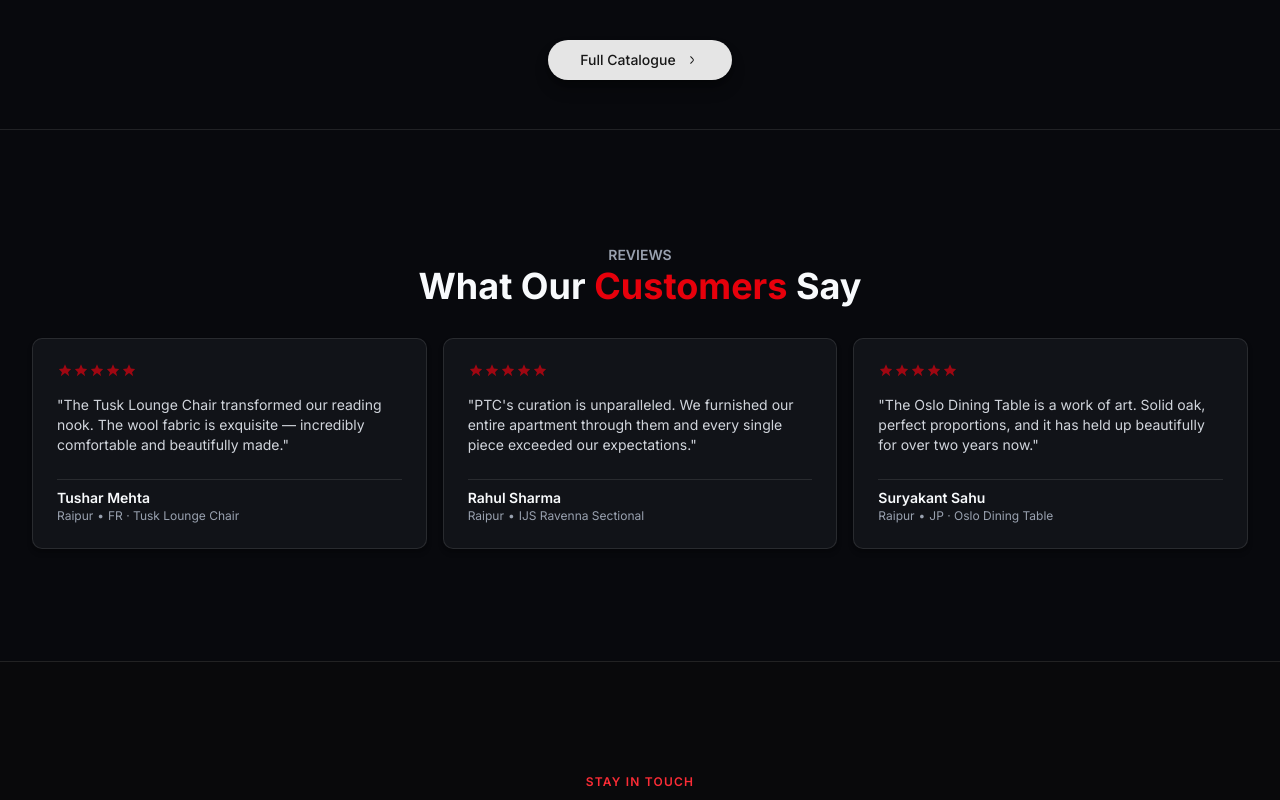
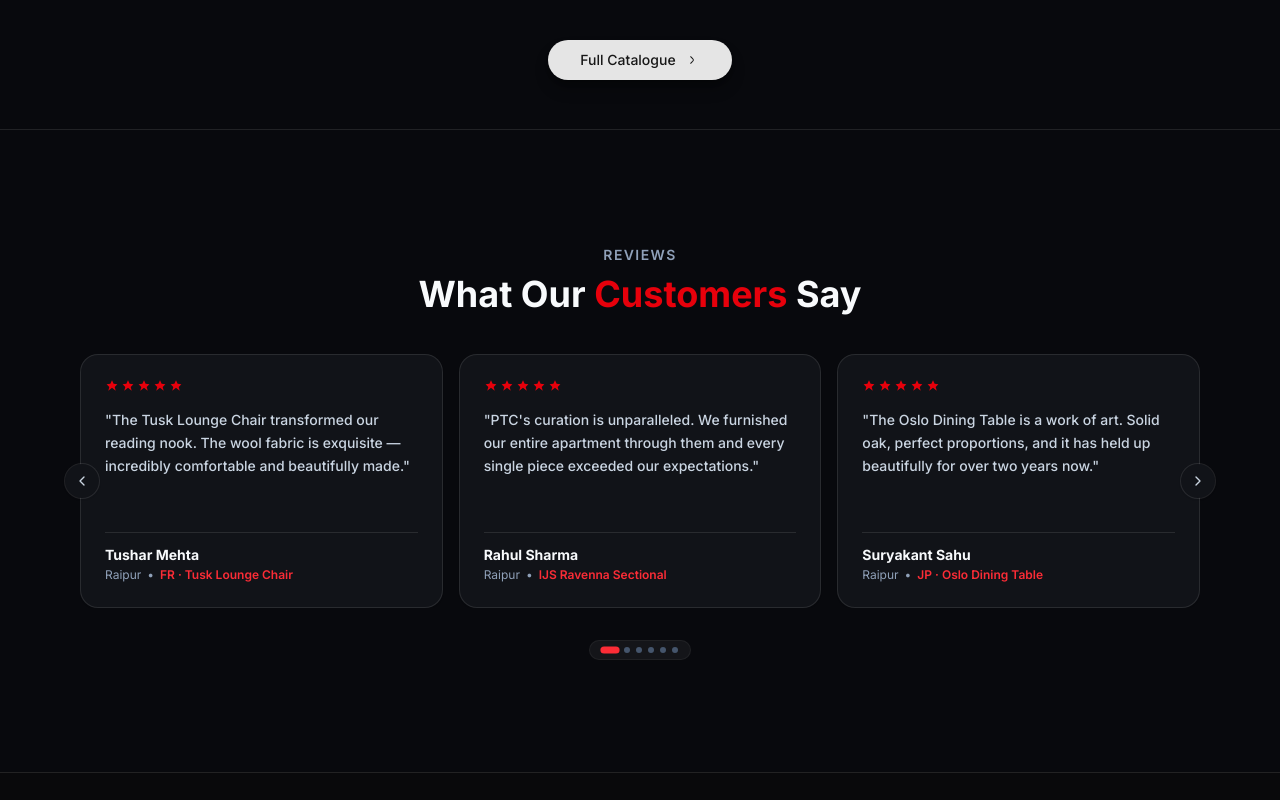
Before and after one commit to Hindustaan-Innovation-pvt-ltd/ptc_furnitures, a Next.js app: page / in a window 1280 px wide. Shown: the part 1140-1940 px from the top of the page. Built offline with nearby package versions, Linux system fonts and the light colour scheme; no server answers; the database is empty.

Commit message:
feat: integrate MongoDB with watermark syncing, update GA ID, and add advanced product card component with review capabilities.

```diff
--- a/docker-compose.yml
+++ b/docker-compose.yml
@@ -27,7 +27,7 @@ services:
     environment:
       - NODE_ENV=production
       - MONGODB_URI=mongodb://mongodb:27017/ptc_furnitures
-      - NEXT_PUBLIC_GOOGLE_ANALYTICS_ID=G-R8LPMY4PN7
+      - NEXT_PUBLIC_GOOGLE_ANALYTICS_ID=G-JGB09E5S7F
       - MSG91_AUTH_KEY=${MSG91_AUTH_KEY}
       - MSG91_TEMPLATE_ID=${MSG91_TEMPLATE_ID}
       - ADMIN_SMS_RECIPIENT=${ADMIN_SMS_RECIPIENT}
--- a/src/app/(root)/dealers/page.tsx
+++ b/src/app/(root)/dealers/page.tsx
@@ -43,7 +43,7 @@ const TRANSLATIONS = {
     labelCity: "City *",
     labelEmail: "Email Address (Optional)",
     placeholderName: "e.g. Rahul Kumar",
-    placeholderPhone: "e.g. +91 9999999999",
+    placeholderPhone: "e.g. +91 99999 99999",
     placeholderCity: "e.g. Mumbai",
     placeholderEmail: "e.g. someone@example.com",
     btnSubmit: "Submit Partnership Application",
--- a/src/components/custom/products/collections.tsx
+++ b/src/components/custom/products/collections.tsx
@@ -108,6 +108,7 @@ export default function ProductsCollections({
 
   function goToPage(page: number) {
     setCurrentPage(page);
+    window.scrollTo({ top: 0, behavior: "smooth" });
   }
 
   return (
--- a/src/components/custom/reviews.tsx
+++ b/src/components/custom/reviews.tsx
@@ -1,3 +1,15 @@
+"use client";
+
+import * as React from "react";
+import {
+  Carousel,
+  CarouselContent,
+  CarouselItem,
+  CarouselNext,
+  CarouselPrevious,
+  type CarouselApi,
+} from "@/components/ui/carousel";
+
 const reviews = [
   {
     name: "Tushar Mehta",
@@ -23,31 +35,90 @@ const reviews = [
     location: "Raipur",
     product: "JP · Oslo Dining Table",
   },
+  {
+    name: "Neha Gupta",
+    review:
+      "We ordered the REX Dining Chairs for our new home. Outstanding build quality, perfect minimalist lines, and the walnut finish is stunning.",
+    rating: 5,
+    location: "Delhi",
+    product: "REX Dining Chair",
+  },
+  {
+    name: "Aniket Deshmukh",
+    review:
+      "PTC Furnitures made custom specification effortless. The team assisted with CAD layouts and the final sectional arrived ahead of schedule.",
+    rating: 5,
+    location: "Pune",
+    product: "PTC Gold Custom Sofa",
+  },
+  {
+    name: "Pooja Hegde",
+    review:
+      "Exceptional trade program support! The multi-tier volume discounts were great for our commercial hospitality project.",
+    rating: 5,
+    location: "Bangalore",
+    product: "ALTECH Office Series",
+  },
 ];
 
 export default function Reviews() {
+  const [api, setApi] = React.useState<CarouselApi>();
+  const [currentIndex, setCurrentIndex] = React.useState(0);
+  const [scrollSnaps, setScrollSnaps] = React.useState<number[]>([]);
+
+  React.useEffect(() => {
+    if (!api) return;
+
+    const onSelect = () => {
+      setCurrentIndex(api.selectedScrollSnap());
+    };
+
+    setScrollSnaps(api.scrollSnapList());
+    api.on("select", onSelect);
+    api.on("reInit", () => {
+      setScrollSnaps(api.scrollSnapList());
+      onSelect();
+    });
+    onSelect();
+
+    return () => {
+      api.off("select", onSelect);
+    };
+  }, [api]);
+
   return (
     <div className="mx-auto max-w-7xl px-4 py-20 text-center transition-colors duration-300 sm:px-6 lg:px-8 lg:py-28">
-      <span className="text-sm font-semibold text-gray-600 dark:text-gray-400 uppercase">
+      <span className="text-sm font-semibold text-slate-500 dark:text-slate-400 uppercase tracking-widest">
         reviews
       </span>
-      <h1 className="text-3xl font-bold text-slate-900 dark:text-slate-50 sm:text-4xl">
-        What Our{" "}
-        <span className="text-red-800 dark:text-red-600">Customers</span> Say
-      </h1>
-      <div className="mt-8 grid gap-4 md:grid-cols-2 xl:grid-cols-3">
+      <h2 className="text-3xl font-bold text-slate-900 dark:text-slate-50 sm:text-4xl mt-2">
+        What Our <span className="text-red-800 dark:text-red-600">Customers</span> Say
+      </h2>
+
+      <div className="relative px-4 sm:px-12 mt-10">
+        <Carousel
+          setApi={setApi}
+          opts={{
+            align: "start",
+            loop: true,
+          }}
+          className="w-full"
+        >
+          <CarouselContent className="-ml-4">
             {reviews.map((review, index) => (
-          <div
+              <CarouselItem
                 key={index}
-            className="flex flex-col gap-4 rounded-lg border border-slate-200/80 bg-white p-5 text-left shadow-md shadow-black/5 dark:border-white/10 dark:bg-[#111318] dark:shadow-black/20 sm:p-6"
+                className="pl-4 md:basis-1/2 xl:basis-1/3"
               >
-            <div className="flex items-center">
+                <div className="flex h-full flex-col justify-between gap-4 rounded-2xl border border-slate-200/80 bg-white p-6 text-left shadow-xs dark:border-white/10 dark:bg-[#111318] hover:border-slate-300 dark:hover:border-white/20 transition-all duration-300">
+                  <div className="space-y-4">
+                    <div className="flex items-center gap-0.5">
                       {Array.from({ length: review.rating }).map((_, i) => (
                         <svg
                           key={i}
-                  width="20"
-                  height="20"
-                  className="size-4 fill-red-800"
+                          width="16"
+                          height="16"
+                          className="size-3.5 fill-red-800 dark:fill-red-600"
                           viewBox="0 0 24 24"
                           fill="none"
                           xmlns="http://www.w3.org/2000/svg"
@@ -56,22 +127,51 @@ export default function Reviews() {
                         </svg>
                       ))}
                     </div>
-            <p className="text-start text-sm text-gray-600 dark:text-gray-300">
+                    <p className="text-sm text-slate-600 dark:text-slate-300 leading-relaxed font-medium">
                       "{review.review}"
                     </p>
-            <div className="mt-2 border-t border-slate-200 dark:border-white/10 flex flex-col items-start pt-2">
-              <h3 className="font-semibold text-sm text-slate-900 dark:text-slate-50">
+                  </div>
+                  <div className="mt-4 border-t border-slate-200 dark:border-white/10 flex flex-col items-start pt-3">
+                    <h3 className="font-bold text-sm text-slate-900 dark:text-slate-50">
                       {review.name}
                     </h3>
-              <div className="flex flex-wrap items-center gap-x-1 text-xs text-gray-500 dark:text-gray-400">
-                <p>{review.location}</p>
+                    <div className="flex flex-wrap items-center gap-x-1.5 text-xs text-slate-500 dark:text-slate-400 mt-0.5">
+                      <span>{review.location}</span>
                       <span>•</span>
-                <p>{review.product}</p>
+                      <span className="font-semibold text-red-700 dark:text-red-500">
+                        {review.product}
+                      </span>
                     </div>
                   </div>
                 </div>
+              </CarouselItem>
+            ))}
+          </CarouselContent>
+
+          {/* Navigation Controls */}
+          <CarouselPrevious className="absolute left-0 top-1/2 -translate-y-1/2 -left-2 sm:-left-4 size-9 bg-white dark:bg-[#111318] hover:bg-slate-50 text-slate-700 dark:text-slate-300 border-slate-200/80 dark:border-white/10 shadow-xs hidden sm:flex cursor-pointer transition-all hover:scale-105 active:scale-95" />
+          <CarouselNext className="absolute right-0 top-1/2 -translate-y-1/2 -right-2 sm:-right-4 size-9 bg-white dark:bg-[#111318] hover:bg-slate-50 text-slate-700 dark:text-slate-300 border-slate-200/80 dark:border-white/10 shadow-xs hidden sm:flex cursor-pointer transition-all hover:scale-105 active:scale-95" />
+        </Carousel>
+      </div>
+
+      {/* Dynamic Indicators Tracker */}
+      {scrollSnaps.length > 1 && (
+        <div className="flex justify-center items-center gap-1.5 mt-8 bg-slate-200/40 dark:bg-white/5 px-3 py-1.5 rounded-full w-fit mx-auto border border-slate-200/20 dark:border-white/5 shadow-2xs">
+          {scrollSnaps.map((_, idx) => (
+            <button
+              key={idx}
+              type="button"
+              onClick={() => api?.scrollTo(idx)}
+              className={`size-1.5 rounded-full transition-all duration-300 cursor-pointer ${
+                currentIndex === idx
+                  ? "bg-red-700 dark:bg-red-500 scale-120 w-4"
+                  : "bg-slate-400 dark:bg-slate-600 hover:bg-slate-500 dark:hover:bg-slate-400"
+              }`}
+              aria-label={`Go to slide ${idx + 1}`}
+            />
           ))}
         </div>
+      )}
     </div>
   );
 }
--- a/src/lib/mongodb.ts
+++ b/src/lib/mongodb.ts
@@ -43,7 +43,7 @@ export async function connectToDatabase() {
                 const versionDoc = await metadataCol.findOne({
                   key: "watermark-version",
                 });
-                if (!versionDoc || versionDoc.version !== "5.0") {
+                if (!versionDoc || versionDoc.version !== "5.1") {
                   console.log(
                     "==> [Sync] Detected outdated watermark sizes in MongoDB. Synchronizing all products to fixed 200px watermarks...",
                   );
@@ -87,7 +87,7 @@ export async function connectToDatabase() {
 
                   await metadataCol.updateOne(
                     { key: "watermark-version" },
-                    { $set: { version: "5.0" } },
+                    { $set: { version: "5.1" } },
                     { upsert: true },
                   );
                   console.log(
@@ -95,7 +95,7 @@ export async function connectToDatabase() {
                   );
                 } else {
                   console.log(
-                    "==> [Sync] Watermarks in MongoDB are already in sync (v5.0).",
+                    "==> [Sync] Watermarks in MongoDB are already in sync (v5.1).",
                   );
                 }
               } catch (err: any) {
```
Also changed, not shown: src/components/custom/ProductCardWithHover.tsx (+101 -0 lines). Lines whose indentation alone changed are shown as unchanged.
